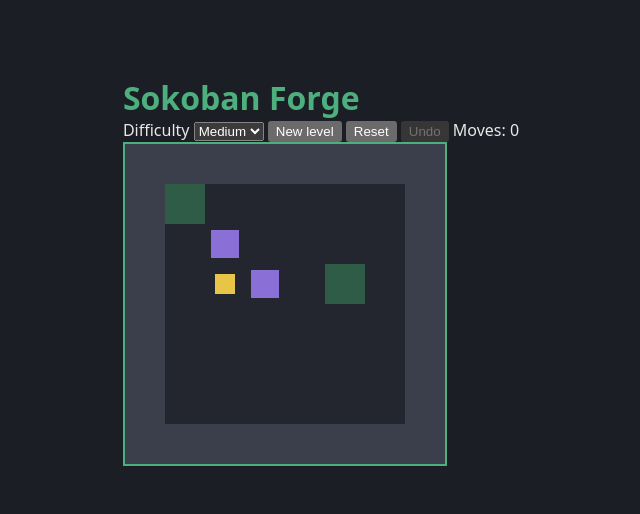
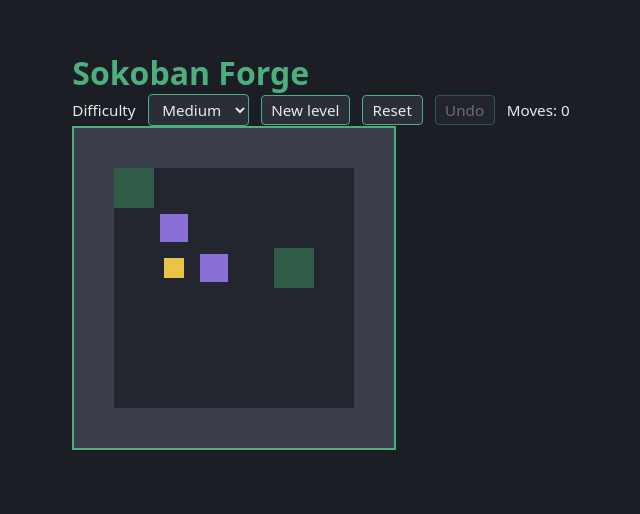
Before and after one commit to ctkrug/sokoban-forge, a website built with Vite: page index.html in a window 1280 px wide. Shown: the part 119-633 px from the top of the page, without its empty margins (319-959 px from the left). Built offline with nearby package versions, Linux system fonts and the light colour scheme.

Commit message:
style(ui): style the controls bar and status line

```diff
--- a/src/style.css
+++ b/src/style.css
@@ -27,3 +27,32 @@ canvas {
   border: 2px solid var(--accent);
   image-rendering: pixelated;
 }
+
+#controls {
+  display: flex;
+  align-items: center;
+  gap: 0.75rem;
+  font-size: 0.95rem;
+}
+
+#controls button,
+#controls select {
+  font: inherit;
+  color: inherit;
+  background: #2a2e37;
+  border: 1px solid var(--accent);
+  border-radius: 4px;
+  padding: 0.25rem 0.6rem;
+  cursor: pointer;
+}
+
+#controls button:disabled {
+  opacity: 0.4;
+  cursor: default;
+}
+
+#status {
+  min-height: 1.5rem;
+  color: var(--accent);
+  font-weight: bold;
+}
```
